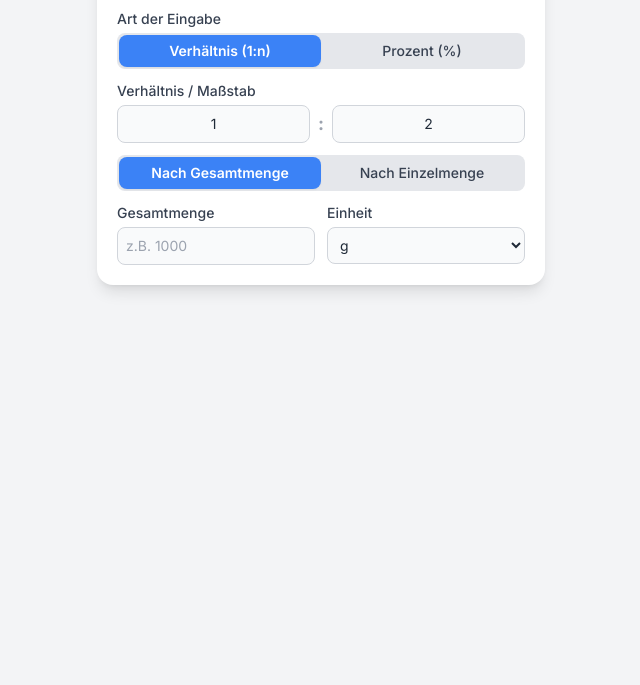
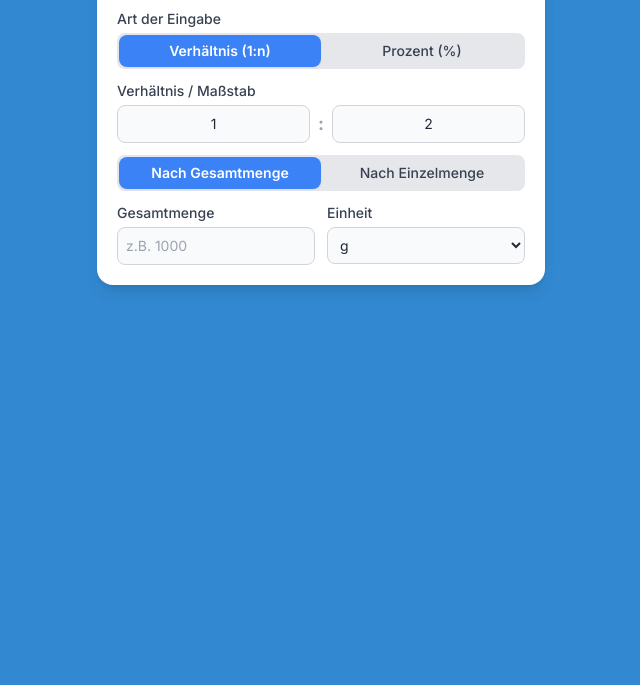
Before and after one commit to krstb/verhaeltnisrechner, a plain HTML site: page index.html in a window 1280 px wide. Shown: the part 115-800 px from the top of the page, without its empty margins (319-959 px from the left). Drawn offline with nearby package versions, Linux system fonts and the light colour scheme.

Commit message:
Update index.html

```diff
--- a/index.html
+++ b/index.html
@@ -29,7 +29,12 @@
     <style>
 
 /* Fix für PWA-Ränder */
-    html {background-color: #000000 !important;}
+html, body {
+    background-color: #3289D1 !important;
+    overscroll-behavior: none; /* Verhindert das Wackeln/Bounce */
+    height: 100%;
+    overflow: hidden; /* Verhindert das Scrollen der gesamten Seite */
+}
 
         /* Als Standardschriftart Inter verwenden */
         body {
```
